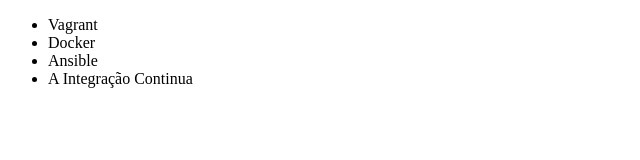
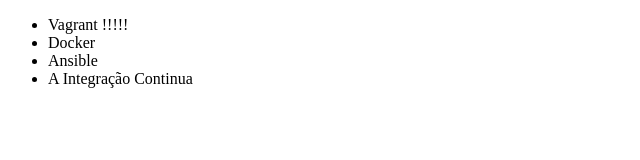
Before and after one commit to wond-inv/server-repo, a plain HTML site: page index.html in a window 1280 px wide. Shown: the full height of the page, 0-640 px from the left. Drawn offline with Linux system fonts and the light colour scheme.

Commit message:
Alterando nome vagrant

```diff
--- a/index.html
+++ b/index.html
@@ -6,7 +6,7 @@
 </head>
 <body>
     <ul>
-        <li>Vagrant</li>
+        <li>Vagrant !!!!!</li>
         <li>Docker</li>
         <li>Ansible</li>
         <li>A Integração Continua</li>
```
